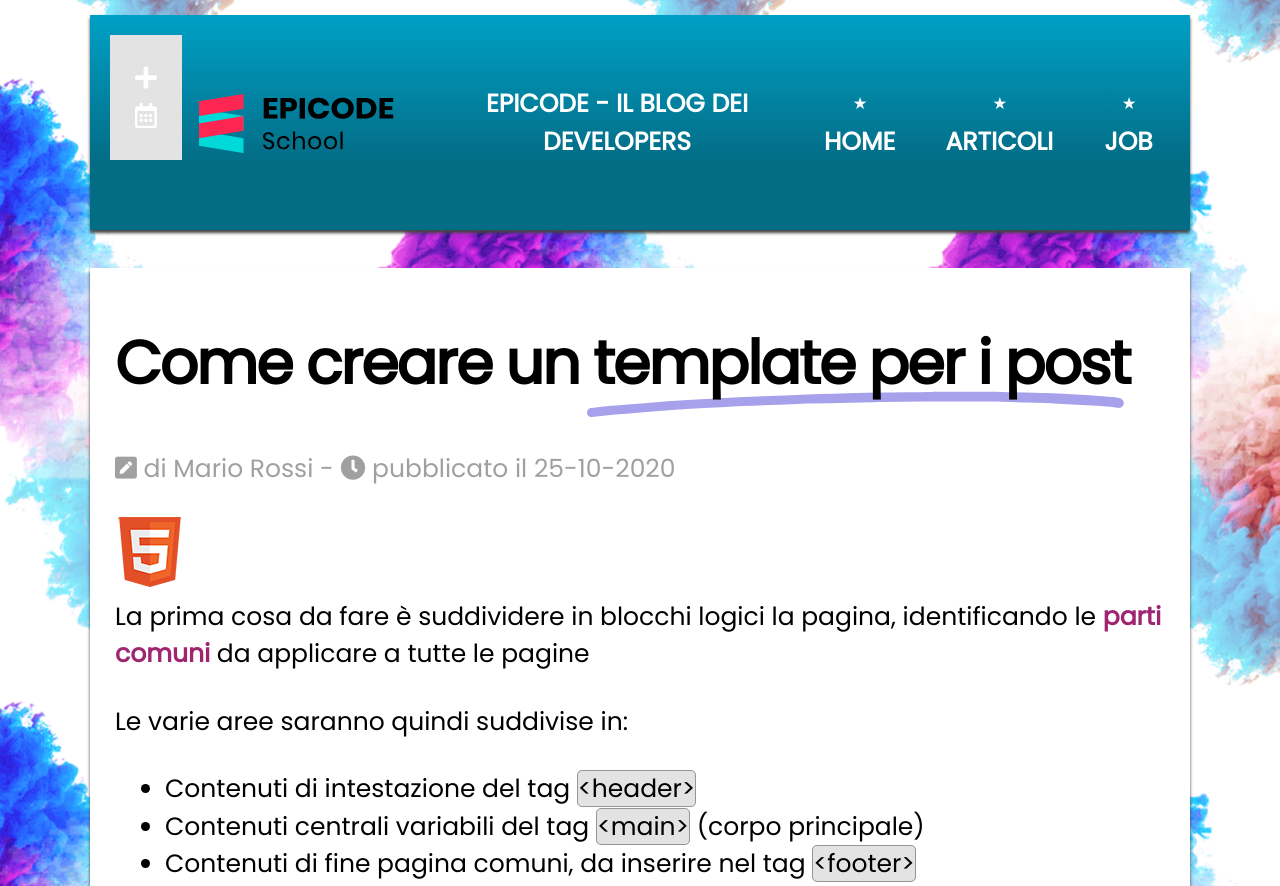
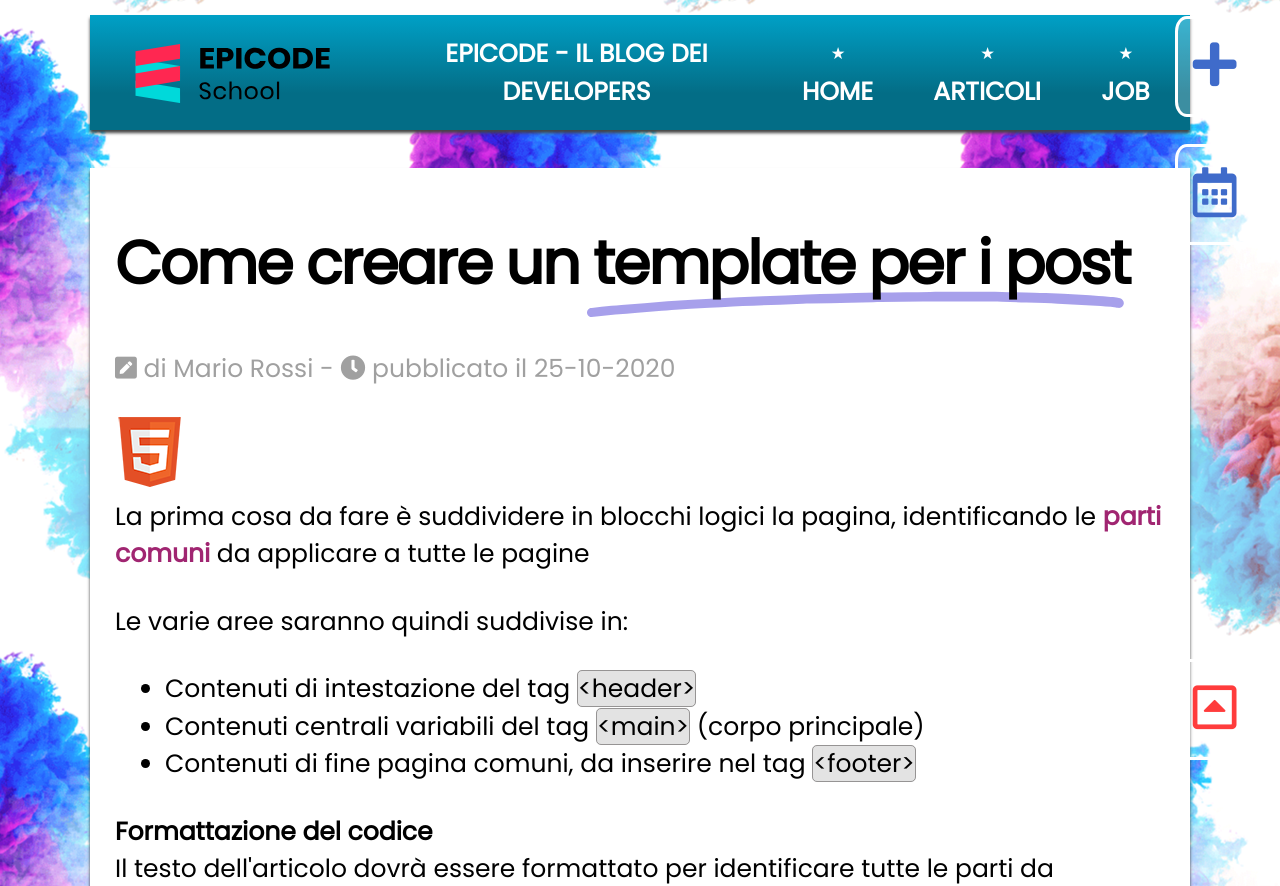
Before and after one commit to VMthhorizon/Epicode-U2-W1-L2, a plain HTML site: page base_di_partenza/index.html in a window 1280 px wide. Shown: the top 886 px of the page. Drawn offline with Linux system fonts and the light colour scheme.

Commit message:
100% completed

```diff
--- a/base_di_partenza/assets/css/style.css
+++ b/base_di_partenza/assets/css/style.css
@@ -18,6 +18,36 @@ hr {
 } /* rimuove l'elemento */
 
 /* HEADER */
+
+.icon {
+  z-index: 10;
+  background-color: rgba(255, 255, 255, 0.228);
+  border: 3px solid white;
+  border-radius: 15%;
+  padding: 10px 15px;
+  font-size: 2.5em;
+  text-align: center;
+}
+
+#first-icon {
+  position: fixed;
+  bottom: 25%;
+  right: 2%;
+  color: #3f6bca;
+}
+#second-icon {
+  position: fixed;
+  bottom: 15%;
+  right: 2%;
+  color: #3f6bca;
+}
+#third-icon {
+  position: fixed;
+  bottom: 5%;
+  right: 2%;
+  color: rgb(255, 60, 60);
+}
+
 header {
   position: sticky;
   top: 0;
@@ -204,6 +234,7 @@ aside h2 {
   margin-bottom: 1em;
 }
 aside div {
+  position: relative;
   background-color: #e3e3e3;
   border: 1px solid #c3c3c3;
   margin-bottom: 1em;
@@ -213,6 +244,14 @@ aside div p:last-child {
   margin-bottom: 0;
   font-size: 0.8em;
   text-align: right;
+}
+
+.fa-tag {
+  position: absolute;
+  color: rgb(203, 203, 203);
+  top: 8%;
+  right: 2%;
+  font-size: 3.5em;
 }
 
 /* FOOTER */
@@ -242,6 +281,21 @@ footer a {
   }
   h2 {
     font-weight: 800;
+  }
+  #first-icon {
+    position: fixed;
+    bottom: auto;
+    top: 2%;
+    font-size: 2em;
+  }
+  #second-icon {
+    position: fixed;
+    bottom: auto;
+    top: 18%;
+    font-size: 2em;
+  }
+  #third-icon {
+    font-size: 2em;
   }
 
   #news h2 {
--- a/base_di_partenza/index.html
+++ b/base_di_partenza/index.html
@@ -19,11 +19,21 @@
   </head>
 
   <body>
+    <a href="#"
+      ><div id="first-icon" class="icon" aria-label="first-icon">
+        <i class="fas fa-plus"></i></div
+    ></a>
+
+    <a href="#"
+      ><div id="second-icon" class="icon" aria-label="second-icon">
+        <i class="far fa-calendar-alt"></i></div
+    ></a>
+
+    <a href="#"
+      ><div id="third-icon" class="icon" aria-label="second-icon">
+        <i class="far fa-caret-square-up"></i></div
+    ></a>
     <header>
-      <section id="top-container">
-        <div class="top-box"><i class="fas fa-plus"></i></div>
-        <div class="top-box"><i class="far fa-calendar-alt"></i></div>
-      </section>
       <div>
         <img
           src="./assets/img/logo.svg"
```
